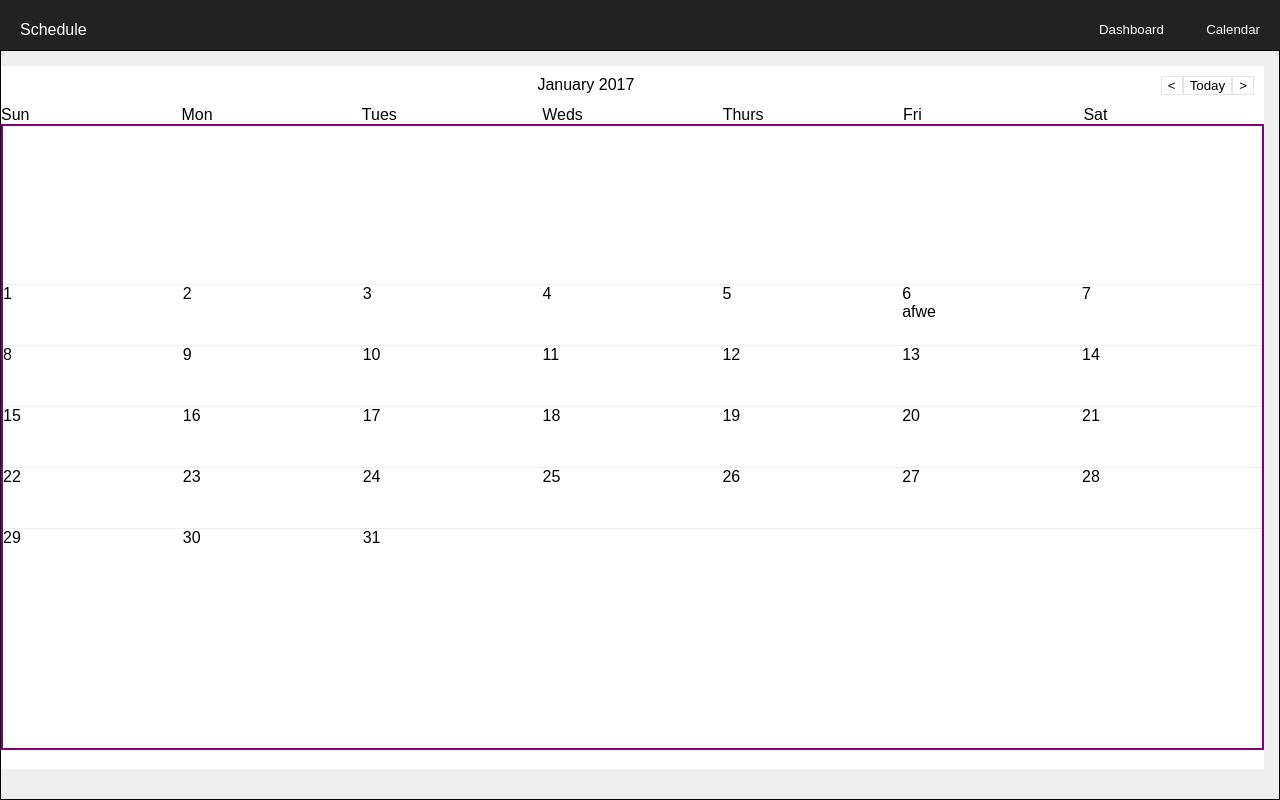
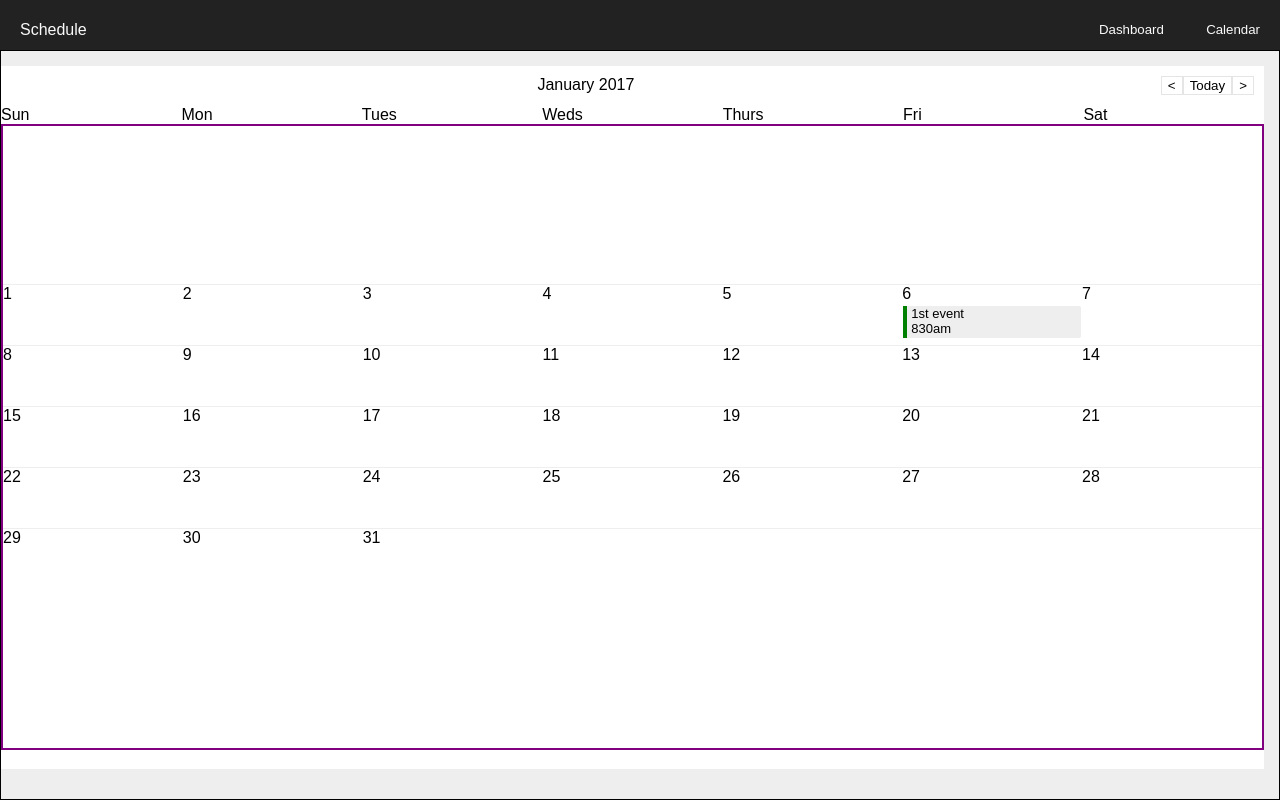
Before and after one commit to aarboleda1/react-custom-calendar, a React (Create React App) app: page / in a window 1280 px wide. Built offline with nearby package versions, Linux system fonts and the light colour scheme.

Commit message:
Complete add events

```diff
--- a/src/App.js
+++ b/src/App.js
@@ -13,16 +13,12 @@ class App extends Component {
         <section className="content rc-app-main">
           <div className="rc-container-wrapper">
             <Calendar
-							onChangeView={() => 'hello'}
-							view={'calendar'}
-							date={now}
-							defaultCalView={[2017, 1]}
-							elementProps={
-								{filter: Filter}
-							}
-						/>
-						{/*<Filter/>*/}
-
+              onChangeView={() => 'hello'}
+              view={'calendar'}
+              date={now}
+              defaultCalView={[2017, 1]}
+              elementProps={{filter: Filter}}
+            />
           </div>
         </section>
       </div>
--- a/src/components/Calendar.js
+++ b/src/components/Calendar.js
@@ -12,9 +12,7 @@ import {
 	daysInMonth,
 	now
 } from '../utils/utils';
-import MonthRow from './MonthRow';
 import Month from './Month';
-
 export default class Calendar extends Component {
 	static propTypes = {
 		/*props passed to main calendar*/
@@ -64,12 +62,13 @@ export default class Calendar extends Component {
 		this.state = {
 			month: 'August',
 			view: 'Calendar', // change these to be repsective of props
-			daysForMonth: [],
+			weeks: [],
 			year: null,
 			daysThisMonth: 30,
 			dateClicked: null,
 			events: [],
 			newEvent: {},
+			showModal: false,
 		}
 	}
 
@@ -78,15 +77,15 @@ export default class Calendar extends Component {
 		let date = this.props.date || new Date;
 		let monthInt = defaultCalView ? defaultCalView[1] : date.getMonth() + 1; // gives it back from months 0 - 11
 		let year = defaultCalView ? defaultCalView[0] : moment().year();
-		let daysForMonth = getDaysArray(year, monthInt);
+		let weeks = getDaysArray(year, monthInt);
 		let daysThisMonth = daysInMonth(year, monthInt)
 		this.setState({
-			daysForMonth: daysForMonth,
-			monthInt: monthInt, //  subtract one beca
+			weeks: weeks,
+			monthInt: monthInt,
 			month: months[monthInt],
 			year: year,
 			daysThisMonth: daysThisMonth,
-			events: [{amPm: "AM", date: "6", hour: 8, minute: "30", month: "January",name: "afwe", type: "Company Events", month: "January"}],
+			events: [{amPm: "AM", date: "6", hour: 8, minute: "30", month: "January", name: "1st event", type: "Company Events", month: "January"}],
 		})
 	}
 	componentDidMount = () => {
@@ -98,9 +97,7 @@ export default class Calendar extends Component {
 			event.preventDefault();
 		}
 	}
-	componentWillUnmount = () => {
-		// window.removeEventListener('click', this.removeFocus)
-	}
+
 	openModal = (date) => {
 		this.setState({
 			showModal: true,
@@ -112,25 +109,9 @@ export default class Calendar extends Component {
 			return <div key={day} className="rc-header-title">{day}</div>
 		})
 	}
-	renderWeeks = () => {
-		let extraRow = this.state.daysForMonth.length === 6 ? true : false;
-		return this.state.daysForMonth.map((week, index) => {
-			return (
-				<MonthRow
-					extraRow={extraRow}
-					week={week}
-					key={uniqueID()}
-					daysThisMonth={this.state.daysThisMonth}
-					month={this.state.month}
-					openModal={this.openModal}
-					events={this.state.events}
-				/>
-			)
-		})
-	}
 	onNavigate = (e) => {
 		let direction = e.target.dataset.direction
-				,daysForMonth
+				,weeks
 				,_month //used to calculate new month and then set the state
 				,_year;
 		const {monthInt, month, year} = this.state;
@@ -144,7 +125,7 @@ export default class Calendar extends Component {
 				_month = this.state.monthInt + 1;
 				_year = this.state.year;
 			}
-			daysForMonth = getDaysArray(_year, _month);
+			weeks = getDaysArray(_year, _month);
 		} else if (direction === 'back') {
 			if (this.state.monthInt === 1) {
 				_year = this.state.year - 1;
@@ -153,26 +134,26 @@ export default class Calendar extends Component {
 				_year = this.state.year;
 				_month = this.state.monthInt - 1;
 			}
-			daysForMonth = getDaysArray(_year, _month);
+			weeks = getDaysArray(_year, _month);
 		} else if (direction === 'today') {
 			let date = new Date;
 			_year = moment().year();
 			_month = date.getMonth() + 1;
-			daysForMonth = getDaysArray(_year, _month);
+			weeks = getDaysArray(_year, _month);
 		}
 		this.setState({
-			daysForMonth: daysForMonth,
+			weeks: weeks,
 			month: months[_month],
 			monthInt: _month,
 			year: _year,
 		})
+		e.preventDefault();
 	}
 	closeModal = () => {
 		this.setState({
 			showModal: false,
 		})
 	}
-
 	onAddEvent = (event) => {
 		this.setState({
 			events: [...this.state.events, event],
@@ -182,9 +163,13 @@ export default class Calendar extends Component {
 	}
 	render() {
 		// let Filter = components.filter || Filter;
-		const {month, year, showModal} = this.state;
+		const {
+			month,
+			year,
+			showModal,
+			events
+		} = this.state;
 		const Filter = this.props.elementProps.filter;
-
 		return(
 			<div className="rc-calendar">
 				{/*{this.props.elementProps.filter && <Filter/>}*/}
@@ -196,7 +181,6 @@ export default class Calendar extends Component {
 					onAddEvent={this.onAddEvent}
 					dateClicked={this.state.dateClicked}
 				/>
-
 				<div className="rc-calendar-toolbar">
 					<span className="rc-toolbar-label">
 						{month} {year}
@@ -210,16 +194,14 @@ export default class Calendar extends Component {
 				<div className="rc-month-row-header">
 					{this.renderMonthHeader()}
 				</div>
-        <div className="rc-elastic-month-view-wrapper">
 				<Month
-						daysForMonth={this.state.daysForMonth}
+					weeks={this.state.weeks}
 					month={this.state.month}
 					openModal={this.openModal}
 					events={this.state.events}
 					newEvent={this.state.newEvent}
 				/>
 			</div>
-			</div>
 		)
 	}
 }
--- a/src/components/DateCell.js
+++ b/src/components/DateCell.js
@@ -4,6 +4,13 @@ import classNames from 'classnames';
 import {uniqueID} from '../utils/utils';
 import Popover from './Popover';
 import  _ from 'lodash';
+
+const colorMap = {
+	'Birthdays': 'pink',
+	'Holidays': 'orange',
+	'Company Events': 'green',
+	'Miscellaneous': 'blue',
+}
 
 export default class DateCell extends Component {
 	static PropTypes = {
@@ -18,47 +25,37 @@ export default class DateCell extends Component {
 			month: this.props.month,
 			date: this.props.date,
 			test: false,
-			events: [],
+			_events: [],
+			_eventNames:{}
 		}
 	}
 
-	componentWillReceiveProps = (nextProps) => {
-		console.log('hay!')
-		let event = this.props.events[this.props.events.length - 1];
-		let {date, month} = event;
-		if (date === this.state.date  && this.state.month === month) {
-			// this.setState({
-			// 	events: this.state.events.concat([event]),
-			// })
+	componentWillMount = () => {
+		let events = this.props.events;
+		let newEvent = this.props.events[this.props.events.length - 1];
+		const {_eventNames} = this.state;
+		let _events = [];
+		for (let i = 0; i < events.length; i++) {
+			let event = events[i];
+			if (event.date === this.state.date && event.month === this.state.month && !_eventNames[event.name]) {
+				_events.push(event);
+				_eventNames[event.name] = true;
+			}
+		}
+		if (_events.length) {
+			this.setState({
+				_events: [...this.state._events, ..._events]
+			})
 		}
 	}
 	componentDidMount = () => {
-		let event = this.props.events[0];
+		let event = this.props.newEvent;
 		let {date, month} = event;
-		if (date === this.state.date  && this.state.month === month) {
+		if (date == this.state.date && this.state.month === month) {
 			this.setState({
-				events: this.state.events.concat([event]),
+				events: [...this.state._events, event],
 			})
 		}
-	}
-	shouldComponentUpdate = (newProps) => {
-		// let newEvent = _.difference(newProps.events, this.props.events);
-		// if (newEvent.date === this.state.date && newEvent.month === this.state.month) {
-		// 	return true;
-		// } else {
-		// 	return  false;
-		// }
-		return true;
-	}
-	componentWillUpdate = (nextProps, nextState) => {
-		// // this.setState({test: true})
-		// console.log(nextProps.events, this.props.events)
-		// let newEvent = _.difference(nextProps.events, this.props.events);
-		// // console.log(newEvent, 'is the new event')
-		// let ev = this.props.events[this.props.events.length - 1]
-		// if (this.props.newEvent.date === this.state.date && this.props.newEvent.month === this.state.month) {
-		// 	this.events = [...this.events, this.props.newEvent];
-		// }
 	}
 
 	handleClick = (event) => {
@@ -66,17 +63,23 @@ export default class DateCell extends Component {
 		event.preventDefault();
 	}
 	renderEvents = () => {
-		return this.state.events.map((event) => {
+		return this.state._events.map((event) => {
 			return (
-				<div key={uniqueID()}>
-					{event.name}
+				<div style={{display: 'flex'}}className="rc-date-cell-event" key={uniqueID()}>
+					<div style={{height: '32px', width: '4px', backgroundColor: colorMap[event.type], 'marginRight': '4px'}}></div>
+					<div className="rc-date-cell-event-info">
+						<span>{event.name === '' ? '(No title)' : event.name}</span> <br/>
+						<span>{event.hour}</span>
+						<span>{event.minute}</span>
+						<span>{event.amPm.toLowerCase()}</span>
+					</div>
 				</div>
 			);
 		})
 	}
   render() {
 		const {date, month} = this.props;
-		const {isHovered, displayPopover, showModal} = this.state;
+		const {events} = this.state;
     return (
 			<div
 				key={uniqueID()}
@@ -85,9 +88,16 @@ export default class DateCell extends Component {
 				<span className="rc-date-cell-header">
 					{date}
 				</span>
+				<div className="rc-date-cell-events-wrapper">
+					{this.renderEvents()}
+				</div>
 
-				{this.state.events.length > 0? this.renderEvents(): null}
+				{/*{this.props.events[this.props.events.length - 1].date === this.state.date && this.props.events[this.props.events.length - 1].month === this.state.month ?
+					<div>
+					{this.props.events[this.props.events.length - 1].name}
+					</div>
 
+				:null}*/}
 					<div
 						className="rc-date-add-event"
 						onClick={this.handleClick}
--- a/src/components/Month.js
+++ b/src/components/Month.js
@@ -2,13 +2,13 @@ import React, {Component} from 'react';
 import PropTypes from 'prop-types';
 import classNames from 'classnames';
 import {uniqueID} from '../utils/utils';
-import MonthRow from './MonthRow';
+import _ from 'lodash';
 
-import _ from 'lodash';
+import Week from './Week';
 
 export default class Month extends Component {
 	static propTypes = {
-		daysForMonth: PropTypes.arrayOf(PropTypes.array),
+		weeks: PropTypes.arrayOf(PropTypes.array),
 		month: PropTypes.string,
 		openModal: PropTypes.func.isRequired,
 		events: PropTypes.arrayOf(PropTypes.object),
@@ -16,35 +16,44 @@ export default class Month extends Component {
 	static defaultProps = {};
 	constructor(props) {
 		super(props)
+		this.state = {
+			events: this.props.events,
+		}
 	}
 	componentWillReceiveProps = (newProps) => {
-		let newEvent = _.difference(newProps.events, this.props.events);
-		// console.log(newEvent,' does it make it down!')
+		if (!_.isEqual(this.props, newProps)) {
+			let newEvent = _.difference(newProps.events, this.props.events);
+			this.setState({
+				events: [...this.state.events, newProps.events[newProps.events.length - 1]],
+			})
+		}
 	}
+
 	renderWeeks = () => {
-		let extraRow = this.props.daysForMonth.length === 6 ? true : false;
-		return this.props.daysForMonth.map((week, index) => {
-			// console.log(this.props.events, 'are the new evetns, MAP')
+		let extraRow = this.props.weeks.length === 6 ? true : false;
+		return this.props.weeks.map((week, index) => {
 			return (
-				<MonthRow
+				<Week
 					extraRow={extraRow}
 					week={week}
 					key={uniqueID()}
 					daysThisMonth={this.props.daysThisMonth}
 					month={this.props.month}
 					openModal={this.props.openModal}
-					events={this.props.events}
+					events={this.state.events}
 					newEvent={this.props.newEvent}
 				/>
 			)
 		})
 	}
+	render() {
+		let extraRow = this.props.weeks.length === 6 ? true : false;
 
-	render() {
-		let extraRow = this.props.daysForMonth.length === 6 ? true : false;
 		return (
-			<div className="rc-month-view">
-				{this.renderWeeks()}
+			<div className="rc-elastic-month-view-wrapper">
+				<div className="rc-month-view">
+					{this.renderWeeks()}
+				</div>
 			</div>
 		)
 	}
--- a/src/components/Popover.js
+++ b/src/components/Popover.js
@@ -24,7 +24,6 @@ export default class Popover extends Component {
 			amPm: 'AM',
 		}
 	}
-
 	handleChange = (event) => {
 		let attribute = event.target.name;
 		this.setState({
@@ -34,6 +33,9 @@ export default class Popover extends Component {
 	}
 	handleSave = () => {
 		this.props.onAddEvent(this.state);
+		this.setState({
+			name: ''
+		})
 	}
 	renderMonths = () => {
 		let monthCopy = months.slice();
--- a/src/components/MonthRow.js
+++ b/src/components/Week.js
@@ -1,9 +1,11 @@
 import React, {Component} from 'react';
 import PropTypes from 'prop-types';
 import classNames from 'classnames';
+import _ from 'lodash';
+
 import {uniqueID} from '../utils/utils';
 import DateCell from './DateCell';
-export default class MonthRow extends Component{
+export default class Week extends Component{
 	static PropTypes = {
 		week: PropTypes.array.isRequired,
 		extraRow: PropTypes.bool,
@@ -13,13 +15,14 @@ export default class MonthRow extends Component{
 		events: PropTypes.arrayOf(PropTypes.object)
 	}
 	static defaultProps = {}
-	componentWillReceiveProps = (nextProps, nextState) => {
-		console.log(nextProps.events, nextState,  'are new prosp!')
+	constructor(props) {
+		super(props)
+		this.state = {
+			events: this.props.events,
+		}
 	}
-	componentDidUpdate = () => {
-		console.log('updated?!')
-	}
-	renderDays = () => {
+
+	renderDateCells = () => {
 		const {week, daysThisMonth, events} = this.props;
 		let isBeginningOfMonth = week.length > 0 ? week[0].split('-')[0] < 20 : false;
 		/* If It is the beginning of the month, append empty cells */
@@ -38,7 +41,7 @@ export default class MonthRow extends Component{
 					key={uniqueID()}
 					date={date}
 					openModal={this.props.openModal}
-					events={events}
+					events={this.state.events}
 					newEvent={this.props.newEvent}
 				/>
 			)
@@ -46,12 +49,12 @@ export default class MonthRow extends Component{
 	}
   render(){
 		var rowClass = classNames({
-			'extra-row': this.props.extraRow,
+			'extra-row': this.props.extraRow, // display extra row for months with 6 weeks
 			'rc-month-row': true,
-    });
+		});
     return(
       <div className={rowClass}>
-				{this.renderDays()}
+				{this.renderDateCells()}
 			</div>
     );
   }
--- a/src/stylesheets/components/_date_cell.scss
+++ b/src/stylesheets/components/_date_cell.scss
@@ -1,20 +1,12 @@
 .rc-date-cell {
     width: $cell-width;
     min-height: 60px;
-    border: $show-me-border;
+    // border: $show-me-border;
     height: 16.35%;
-    // position: absolute;
     cursor: pointer;
     -webkit-transition-property: width;
     /* Safari */
     -webkit-transition-duration: 2s;
-    /* Safari */
-    // transition-property: height;
-    // transition-duration: 0.3s;
-    // &:hover {
-    //     height: 230px;
-    //     background: yellow;
-    // }
     &:hover {
         .rc-span-add {
             display: block;
@@ -35,3 +27,10 @@
 .rc-span-add {
     display: none;
 }
+
+.rc-date-cell-event {
+    font-size: small;
+    margin: 3px 1px;
+    background: rgb(238, 238, 238);
+    border-radius: 2px;
+}
--- a/src/utils/utils.js
+++ b/src/utils/utils.js
@@ -36,9 +36,9 @@ export function uniqueID () {
   return '_' + Math.random().toString(36).substr(2, 7);
 }
 
-
 export function daysInMonth(month,year) {
 	return new Date(year, month, 0).getDate();
 }
 
 export let now = new Date();
+/*Experimental!*/
```
Lines whose indentation alone changed are shown as unchanged.
